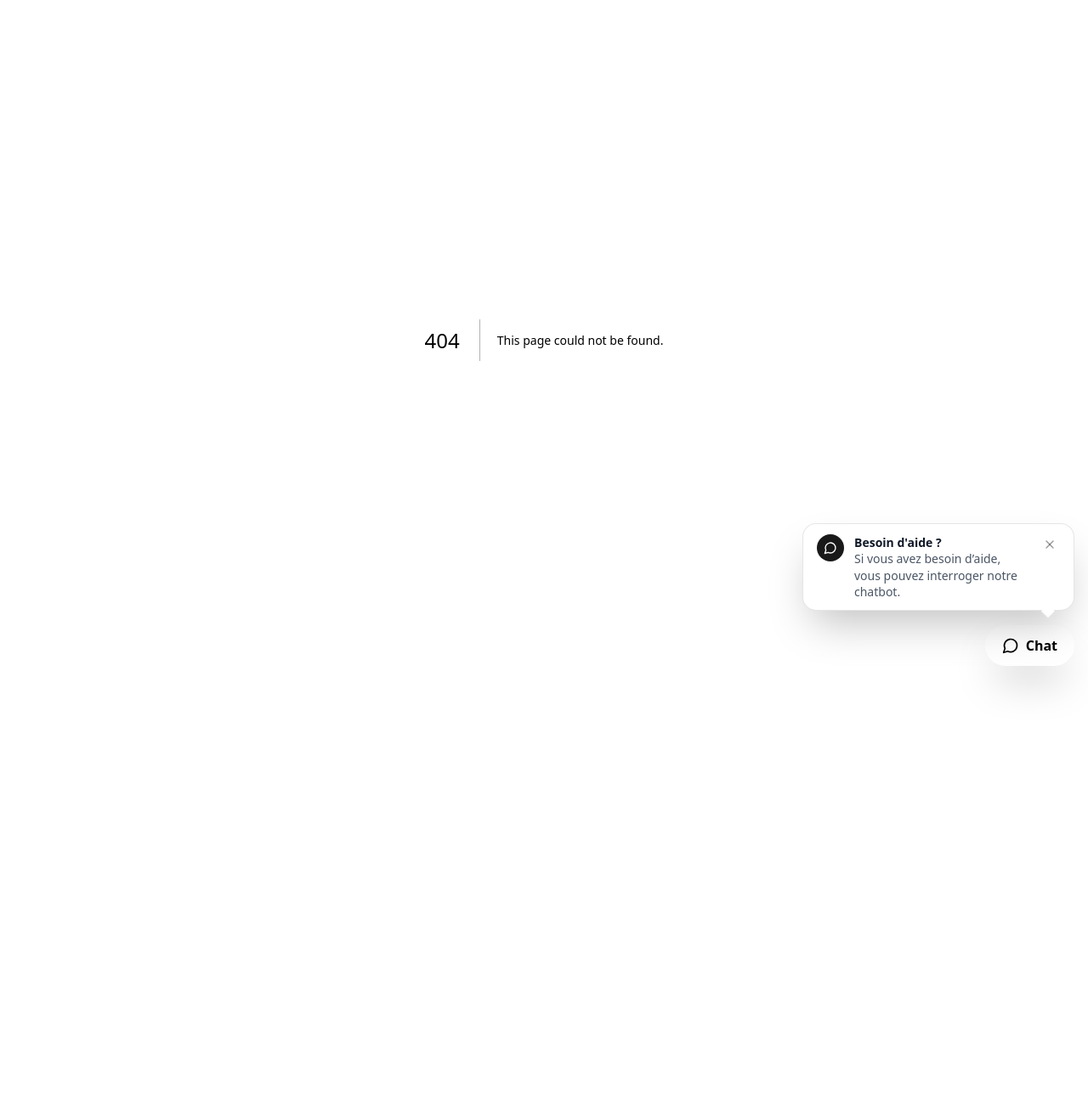
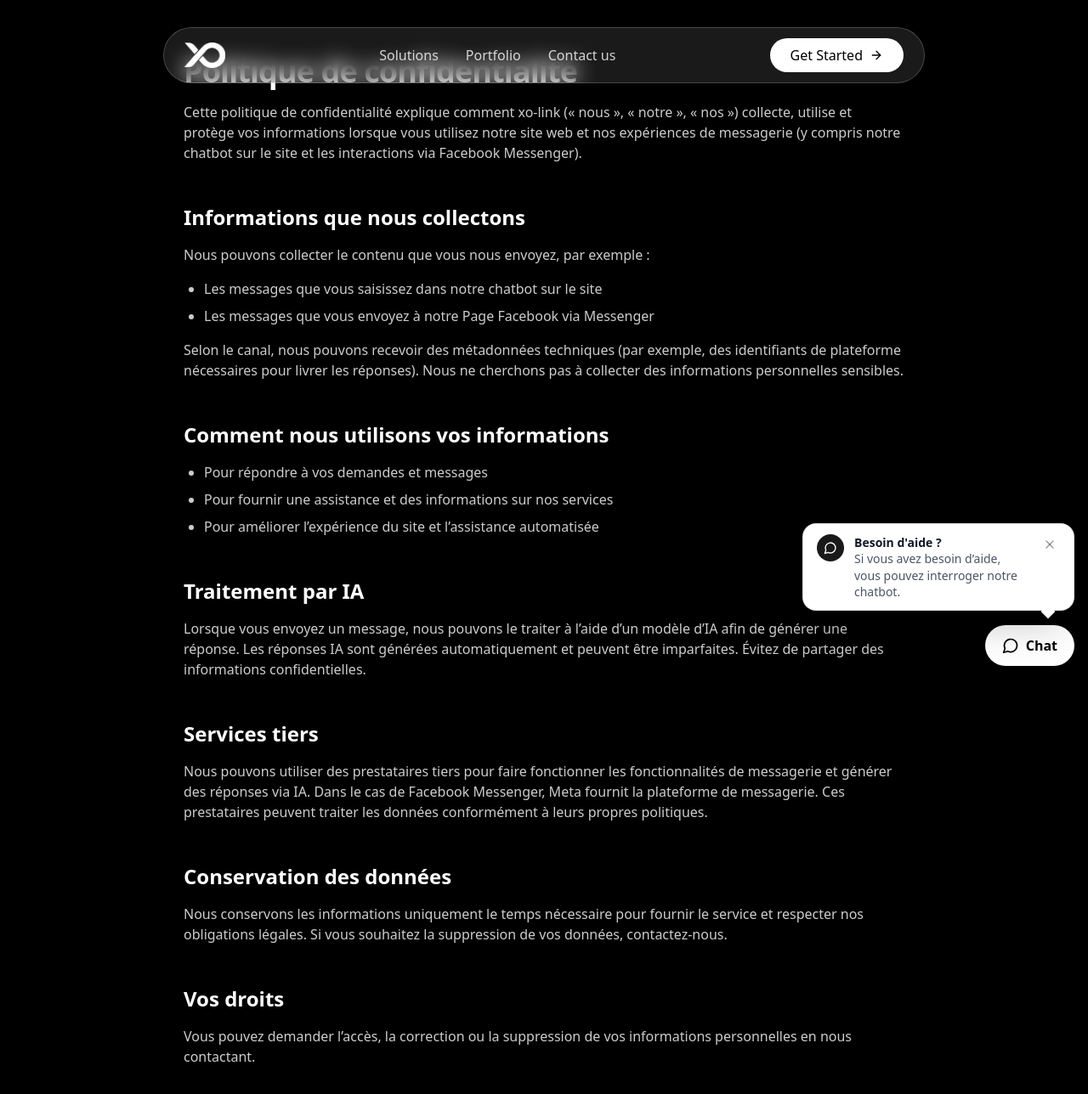
Before and after one commit to samyoub-2004/blog-website, a Next.js app: page /privacy in a window 1280 px wide. Before the commit this address had no page. Shown: the top 1288 px of the page at 85% size. Before the commit the page ends 800 px from the top, so only its background shows below. Built offline with nearby package versions, Linux system fonts and the light colour scheme.

Commit message:
add new file privacy

```diff
--- /dev/null
+++ b/app/privacy/page.tsx
@@ -0,0 +1,107 @@
+import { GlassmorphismNav } from "@/components/glassmorphism-nav"
+import { Footer } from "@/components/footer"
+
+export default function PrivacyPolicyPage() {
+  return (
+    <div className="min-h-screen bg-black overflow-hidden">
+      <main className="min-h-screen relative overflow-hidden">
+        <div className="relative z-10">
+          <GlassmorphismNav />
+
+          <div className="mx-auto w-full max-w-4xl px-6 py-16 text-white">
+            <h1 className="text-4xl font-semibold tracking-tight">Politique de confidentialité</h1>
+            <p className="mt-4 text-white/80">
+              Cette politique de confidentialité explique comment xo-link (« nous »,
+              « notre », « nos ») collecte, utilise et protège vos informations
+              lorsque vous utilisez notre site web et nos expériences de messagerie
+              (y compris notre chatbot sur le site et les interactions via Facebook
+              Messenger).
+            </p>
+
+            <section className="mt-12 space-y-4">
+              <h2 className="text-2xl font-semibold">Informations que nous collectons</h2>
+              <p className="text-white/80">
+                Nous pouvons collecter le contenu que vous nous envoyez, par exemple :
+              </p>
+              <ul className="list-disc pl-6 text-white/80 space-y-2">
+                <li>Les messages que vous saisissez dans notre chatbot sur le site</li>
+                <li>Les messages que vous envoyez à notre Page Facebook via Messenger</li>
+              </ul>
+              <p className="text-white/80">
+                Selon le canal, nous pouvons recevoir des métadonnées techniques
+                (par exemple, des identifiants de plateforme nécessaires pour livrer
+                les réponses). Nous ne cherchons pas à collecter des informations
+                personnelles sensibles.
+              </p>
+            </section>
+
+            <section className="mt-12 space-y-4">
+              <h2 className="text-2xl font-semibold">Comment nous utilisons vos informations</h2>
+              <ul className="list-disc pl-6 text-white/80 space-y-2">
+                <li>Pour répondre à vos demandes et messages</li>
+                <li>Pour fournir une assistance et des informations sur nos services</li>
+                <li>Pour améliorer l’expérience du site et l’assistance automatisée</li>
+              </ul>
+            </section>
+
+            <section className="mt-12 space-y-4">
+              <h2 className="text-2xl font-semibold">Traitement par IA</h2>
+              <p className="text-white/80">
+                Lorsque vous envoyez un message, nous pouvons le traiter à l’aide
+                d’un modèle d’IA afin de générer une réponse. Les réponses IA sont
+                générées automatiquement et peuvent être imparfaites. Évitez de
+                partager des informations confidentielles.
+              </p>
+            </section>
+
+            <section className="mt-12 space-y-4">
+              <h2 className="text-2xl font-semibold">Services tiers</h2>
+              <p className="text-white/80">
+                Nous pouvons utiliser des prestataires tiers pour faire fonctionner
+                les fonctionnalités de messagerie et générer des réponses via IA.
+                Dans le cas de Facebook Messenger, Meta fournit la plateforme de
+                messagerie. Ces prestataires peuvent traiter les données conformément
+                à leurs propres politiques.
+              </p>
+            </section>
+
+            <section className="mt-12 space-y-4">
+              <h2 className="text-2xl font-semibold">Conservation des données</h2>
+              <p className="text-white/80">
+                Nous conservons les informations uniquement le temps nécessaire pour
+                fournir le service et respecter nos obligations légales. Si vous
+                souhaitez la suppression de vos données, contactez-nous.
+              </p>
+            </section>
+
+            <section className="mt-12 space-y-4">
+              <h2 className="text-2xl font-semibold">Vos droits</h2>
+              <p className="text-white/80">
+                Vous pouvez demander l’accès, la correction ou la suppression de vos
+                informations personnelles en nous contactant.
+              </p>
+            </section>
+
+            <section className="mt-12 space-y-4">
+              <h2 className="text-2xl font-semibold">Contact</h2>
+              <p className="text-white/80">
+                Pour toute demande liée à la confidentialité, contactez :{" "}
+                <span className="font-medium">contact@xo-link.com</span>
+              </p>
+            </section>
+
+            <section className="mt-12 space-y-4">
+              <h2 className="text-2xl font-semibold">Modifications de cette politique</h2>
+              <p className="text-white/80">
+                Nous pouvons mettre à jour cette politique de confidentialité de
+                temps à autre. La version mise à jour sera publiée sur cette page.
+              </p>
+            </section>
+          </div>
+
+          <Footer />
+        </div>
+      </main>
+    </div>
+  )
+}
```
